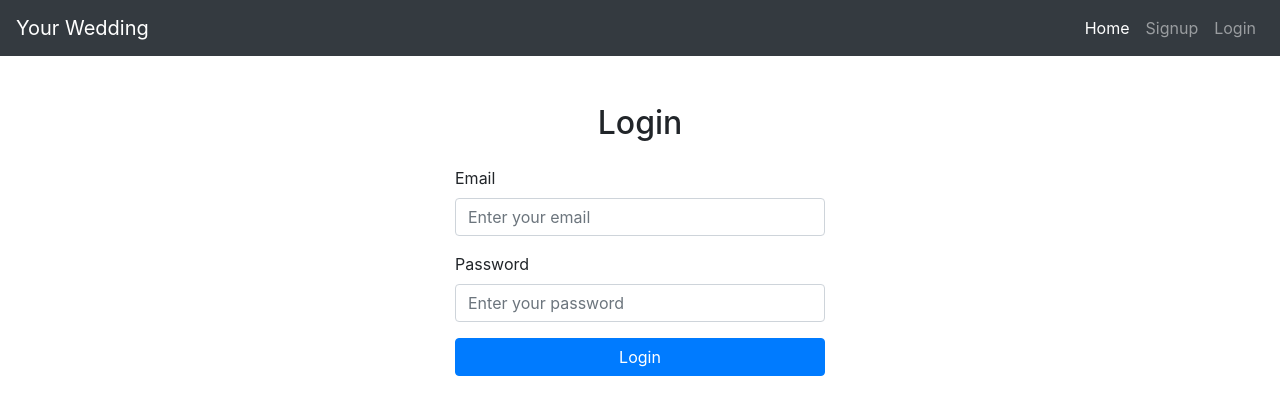
After one commit to ItsAdi22/wedding-web, a Flask app: page /login in a window 1280 px wide. The commit adds this page. Shown: the top 415 px of the page. Run offline with Flask 3, Linux system fonts and the light colour scheme; some libraries are stand-ins or nearby versions.

Commit message:
fixed navigationbar actions, added login frontend

```diff
--- a/app.py
+++ b/app.py
@@ -10,4 +10,8 @@ def home():
 def signup():
     return render_template('login/signup.html')
 
+@app.route('/login')
+def login():
+    return render_template('login/login.html')
+
 app.run(port=80,debug=True)
--- a/templates/header.html
+++ b/templates/header.html
@@ -16,6 +16,8 @@
         }
     </style>
     {% block signupcss %} {% endblock signupcss %}
+    {% block logincss %} {% endblock logincss %}
+
 
 </head>
 <body>
@@ -29,13 +31,13 @@
         <div class="collapse navbar-collapse" id="navbarNav">
             <ul class="navbar-nav ml-auto">
                 <li class="nav-item active">
-                    <a class="nav-link" href="#">Home <span class="sr-only">(current)</span></a>
+                    <a class="nav-link" href="{{url_for('home')}}">Home <span class="sr-only">(current)</span></a>
                 </li>
                 <li class="nav-item">
-                    <a class="nav-link" href="#">Features</a>
+                    <a class="nav-link" href="{{url_for('signup')}}">Signup</a>
                 </li>
                 <li class="nav-item">
-                    <a class="nav-link" href="#">Contact</a>
+                    <a class="nav-link" href="{{url_for('login')}}">Login</a>
                 </li>
             </ul>
         </div>
@@ -43,6 +45,7 @@
 
     {% block home %} {% endblock home %}
     {% block signup %} {% endblock signup %}
+    {% block login %} {% endblock login %}
 
     <!-- Bootstrap JS and Popper.js -->
     <script src="https://code.jquery.com/jquery-3.5.1.slim.min.js"></script>
--- /dev/null
+++ b/templates/login/login.html
@@ -0,0 +1,35 @@
+{% extends 'header.html' %}
+
+{% block logincss %}
+<style>
+    /* Add your custom styles here */
+    body {
+        padding-top: 56px; /* Adjusted for the fixed navbar height */
+    }
+
+    .form-container {
+        max-width: 400px;
+        margin: 0 auto;
+    }
+</style>
+{% endblock logincss %}
+
+{% block login %}
+<div class="container mt-5 form-container">
+    <form>
+        <h2 class="text-center mb-4">Login</h2>
+
+        <div class="form-group">
+            <label for="email">Email</label>
+            <input type="email" class="form-control" id="email" placeholder="Enter your email" required>
+        </div>
+
+        <div class="form-group">
+            <label for="password">Password</label>
+            <input type="password" class="form-control" id="password" placeholder="Enter your password" required>
+        </div>
+
+        <button type="submit" class="btn btn-primary btn-block">Login</button>
+    </form>
+</div>
+{% endblock login %}
```
